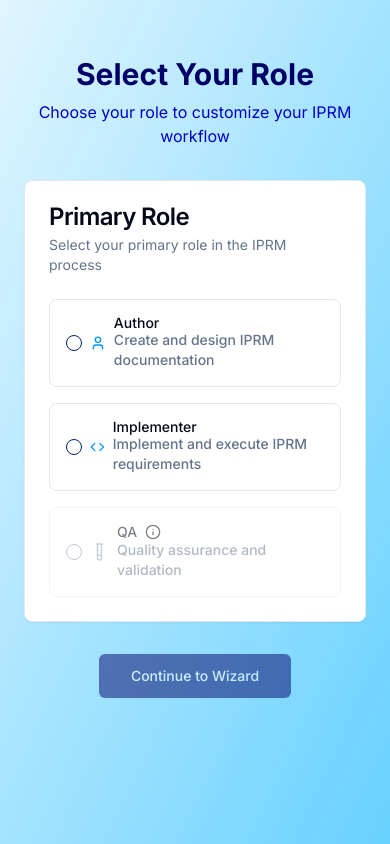
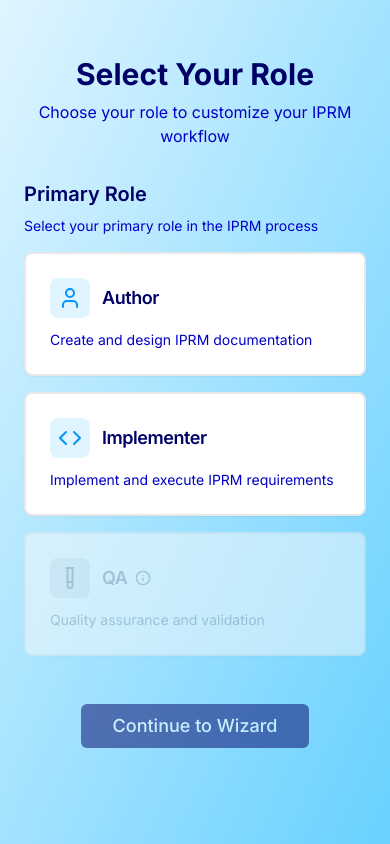
Before and after one commit to aniketaki/docs-v5-poc, a Next.js app: page / in a window 390 px wide. Both pictures are taken after a click on the button "SSO Login". Built offline with nearby package versions, Linux system fonts and the light colour scheme.

Commit message:
feat: enhance role/profile selection with card-based UI
Introduce interactive cards, selection states, accessibility, and responsive design.

#VERCEL_SKIP

Co-authored-by: null <23373854+aniketaki@users.noreply.github.com>

```diff
--- a/components/wizard/RoleSelection.tsx
+++ b/components/wizard/RoleSelection.tsx
@@ -1,19 +1,122 @@
 "use client"
 
+import type React from "react"
+
 import { useState } from "react"
-import { User, Code, TestTube, HeadphonesIcon, Info } from "lucide-react"
+import { User, Code, TestTube, HeadphonesIcon, Info, Check } from "lucide-react"
 import { Button } from "@/components/ui/button"
 import { Card, CardContent, CardDescription, CardHeader, CardTitle } from "@/components/ui/card"
-import { RadioGroup, RadioGroupItem } from "@/components/ui/radio-group"
-import { Label } from "@/components/ui/label"
 import { Tooltip, TooltipContent, TooltipProvider, TooltipTrigger } from "@/components/ui/tooltip"
 import { useWizardState } from "@/hooks/useWizardState"
+import { cn } from "@/lib/utils"
 import type { UserRole, ImplementerProfile } from "@/types/wizard"
+
+interface RoleCardProps {
+  id: string
+  title: string
+  description: string
+  icon: React.ComponentType<{ className?: string }>
+  isSelected: boolean
+  isDisabled?: boolean
+  onClick: () => void
+  tooltip?: string
+}
+
+function RoleCard({ id, title, description, icon: Icon, isSelected, isDisabled, onClick, tooltip }: RoleCardProps) {
+  const cardContent = (
+    <Card
+      className={cn(
+        "relative cursor-pointer transition-all duration-200 border-2 hover:shadow-md",
+        "focus-within:ring-2 focus-within:ring-[#0095FF] focus-within:ring-offset-2",
+        isSelected && "border-[#0095FF] bg-[#E0F5FF] shadow-md",
+        !isSelected && !isDisabled && "border-gray-200 hover:border-[#68D1FF] hover:bg-[#E0F5FF]/50",
+        isDisabled && "opacity-50 cursor-not-allowed border-gray-200 bg-gray-50",
+      )}
+      onClick={!isDisabled ? onClick : undefined}
+      role="button"
+      tabIndex={isDisabled ? -1 : 0}
+      aria-pressed={isSelected}
+      aria-disabled={isDisabled}
+      onKeyDown={(e) => {
+        if (!isDisabled && (e.key === "Enter" || e.key === " ")) {
+          e.preventDefault()
+          onClick()
+        }
+      }}
+    >
+      {isSelected && (
+        <div className="absolute top-3 right-3 w-6 h-6 bg-[#0095FF] rounded-full flex items-center justify-center">
+          <Check className="h-4 w-4 text-white" />
+        </div>
+      )}
+
+      <CardHeader className="pb-3">
+        <div className="flex items-center space-x-3">
+          <div
+            className={cn(
+              "p-2 rounded-lg transition-colors",
+              isSelected ? "bg-[#0095FF] text-white" : "bg-[#E0F5FF] text-[#0095FF]",
+              isDisabled && "bg-gray-200 text-gray-400",
+            )}
+          >
+            <Icon className="h-6 w-6" />
+          </div>
+          <div className="flex-1">
+            <CardTitle
+              className={cn(
+                "text-lg flex items-center gap-2",
+                isSelected ? "text-[#000067]" : "text-[#000067]",
+                isDisabled && "text-gray-400",
+              )}
+            >
+              {title}
+              {isDisabled && <Info className="h-4 w-4" />}
+            </CardTitle>
+          </div>
+        </div>
+      </CardHeader>
+
+      <CardContent className="pt-0">
+        <CardDescription
+          className={cn("text-sm", isSelected ? "text-[#0000C9]" : "text-[#0000C9]", isDisabled && "text-gray-400")}
+        >
+          {description}
+        </CardDescription>
+      </CardContent>
+    </Card>
+  )
+
+  if (isDisabled && tooltip) {
+    return (
+      <TooltipProvider>
+        <Tooltip>
+          <TooltipTrigger asChild>{cardContent}</TooltipTrigger>
+          <TooltipContent>
+            <p>{tooltip}</p>
+          </TooltipContent>
+        </Tooltip>
+      </TooltipProvider>
+    )
+  }
+
+  return cardContent
+}
 
 export function RoleSelection() {
   const { setRole, setProfile, setCurrentStep } = useWizardState()
   const [selectedRole, setSelectedRole] = useState<UserRole | "">("")
   const [selectedProfile, setSelectedProfile] = useState<ImplementerProfile | "">("")
+
+  const handleRoleSelect = (role: UserRole) => {
+    setSelectedRole(role)
+    if (role !== "implementer") {
+      setSelectedProfile("")
+    }
+  }
+
+  const handleProfileSelect = (profile: ImplementerProfile) => {
+    setSelectedProfile(profile)
+  }
 
   const handleContinue = () => {
     if (selectedRole && (selectedRole !== "implementer" || selectedProfile)) {
@@ -25,131 +128,128 @@ export function RoleSelection() {
 
   const isValid = selectedRole && (selectedRole !== "implementer" || selectedProfile)
 
+  const roleOptions = [
+    {
+      id: "author",
+      title: "Author",
+      description: "Create and design IPRM documentation",
+      icon: User,
+      isDisabled: false,
+    },
+    {
+      id: "implementer",
+      title: "Implementer",
+      description: "Implement and execute IPRM requirements",
+      icon: Code,
+      isDisabled: false,
+    },
+    {
+      id: "qa",
+      title: "QA",
+      description: "Quality assurance and validation",
+      icon: TestTube,
+      isDisabled: true,
+      tooltip: "Coming soon",
+    },
+  ]
+
+  const profileOptions = [
+    {
+      id: "developer",
+      title: "Developer",
+      description: "Software development and coding",
+      icon: Code,
+    },
+    {
+      id: "tester",
+      title: "Tester",
+      description: "Testing and quality assurance",
+      icon: TestTube,
+    },
+    {
+      id: "support",
+      title: "Support Lead",
+      description: "Support operations and maintenance",
+      icon: HeadphonesIcon,
+    },
+  ]
+
   return (
-    <div className="max-w-4xl mx-auto p-6 space-y-8">
+    <div className="max-w-6xl mx-auto p-6 space-y-8">
       <div className="text-center space-y-2">
         <h1 className="text-3xl font-bold text-[#000067]">Select Your Role</h1>
         <p className="text-[#0000C9]">Choose your role to customize your IPRM workflow</p>
       </div>
 
-      <Card>
-        <CardHeader>
-          <CardTitle>Primary Role</CardTitle>
-          <CardDescription>Select your primary role in the IPRM process</CardDescription>
-        </CardHeader>
-        <CardContent>
-          <RadioGroup
-            value={selectedRole}
-            onValueChange={(value) => {
-              setSelectedRole(value as UserRole)
-              if (value !== "implementer") {
-                setSelectedProfile("")
-              }
-            }}
-            className="grid grid-cols-1 md:grid-cols-3 gap-4"
-          >
-            <div className="flex items-center space-x-2 p-4 border rounded-lg hover:bg-[#E0F5FF] transition-colors">
-              <RadioGroupItem value="author" id="author" />
-              <Label htmlFor="author" className="flex items-center space-x-2 cursor-pointer flex-1">
-                <User className="h-5 w-5 text-[#0095FF]" />
+      <div className="space-y-8">
+        {/* Primary Role Selection */}
+        <div className="space-y-4">
           <div>
-                  <div className="font-medium">Author</div>
-                  <div className="text-sm text-muted-foreground">Create and design IPRM documentation</div>
-                </div>
-              </Label>
+            <h2 className="text-xl font-semibold text-[#000067] mb-2">Primary Role</h2>
+            <p className="text-[#0000C9] text-sm">Select your primary role in the IPRM process</p>
           </div>
 
-            <div className="flex items-center space-x-2 p-4 border rounded-lg hover:bg-[#E0F5FF] transition-colors">
-              <RadioGroupItem value="implementer" id="implementer" />
-              <Label htmlFor="implementer" className="flex items-center space-x-2 cursor-pointer flex-1">
-                <Code className="h-5 w-5 text-[#0095FF]" />
-                <div>
-                  <div className="font-medium">Implementer</div>
-                  <div className="text-sm text-muted-foreground">Implement and execute IPRM requirements</div>
+          <div
+            className="grid grid-cols-1 md:grid-cols-3 gap-4"
+            role="radiogroup"
+            aria-label="Select your primary role"
+          >
+            {roleOptions.map((option) => (
+              <RoleCard
+                key={option.id}
+                id={option.id}
+                title={option.title}
+                description={option.description}
+                icon={option.icon}
+                isSelected={selectedRole === option.id}
+                isDisabled={option.isDisabled}
+                onClick={() => !option.isDisabled && handleRoleSelect(option.id as UserRole)}
+                tooltip={option.tooltip}
+              />
+            ))}
           </div>
-              </Label>
         </div>
 
-            <TooltipProvider>
-              <Tooltip>
-                <TooltipTrigger asChild>
-                  <div className="flex items-center space-x-2 p-4 border rounded-lg opacity-50 cursor-not-allowed">
-                    <RadioGroupItem value="qa" id="qa" disabled />
-                    <Label htmlFor="qa" className="flex items-center space-x-2 cursor-not-allowed flex-1">
-                      <TestTube className="h-5 w-5 text-gray-400" />
+        {/* Implementer Profile Selection */}
+        {selectedRole === "implementer" && (
+          <div className="space-y-4 animate-in slide-in-from-top-4 duration-300">
             <div>
-                        <div className="font-medium flex items-center gap-2">
-                          QA
-                          <Info className="h-4 w-4" />
-                        </div>
-                        <div className="text-sm text-muted-foreground">Quality assurance and validation</div>
-                      </div>
-                    </Label>
-                  </div>
-                </TooltipTrigger>
-                <TooltipContent>
-                  <p>Coming soon</p>
-                </TooltipContent>
-              </Tooltip>
-            </TooltipProvider>
-          </RadioGroup>
-        </CardContent>
-      </Card>
-
-      {selectedRole === "implementer" && (
-        <Card>
-          <CardHeader>
-            <CardTitle>Implementer Profile</CardTitle>
-            <CardDescription>Select your specific implementer role</CardDescription>
-          </CardHeader>
-          <CardContent>
-            <RadioGroup
-              value={selectedProfile}
-              onValueChange={setSelectedProfile}
-              className="grid grid-cols-1 md:grid-cols-3 gap-4"
-            >
-              <div className="flex items-center space-x-2 p-4 border rounded-lg hover:bg-[#E0F5FF] transition-colors">
-                <RadioGroupItem value="developer" id="developer" />
-                <Label htmlFor="developer" className="flex items-center space-x-2 cursor-pointer flex-1">
-                  <Code className="h-5 w-5 text-[#0095FF]" />
-                  <div>
-                    <div className="font-medium">Developer</div>
-                    <div className="text-sm text-muted-foreground">Software development and coding</div>
-                  </div>
-                </Label>
+              <h2 className="text-xl font-semibold text-[#000067] mb-2">Implementer Profile</h2>
+              <p className="text-[#0000C9] text-sm">Select your specific implementer role</p>
             </div>
 
-              <div className="flex items-center space-x-2 p-4 border rounded-lg hover:bg-[#E0F5FF] transition-colors">
-                <RadioGroupItem value="tester" id="tester" />
-                <Label htmlFor="tester" className="flex items-center space-x-2 cursor-pointer flex-1">
-                  <TestTube className="h-5 w-5 text-[#0095FF]" />
-                  <div>
-                    <div className="font-medium">Tester</div>
-                    <div className="text-sm text-muted-foreground">Testing and quality assurance</div>
+            <div
+              className="grid grid-cols-1 md:grid-cols-3 gap-4"
+              role="radiogroup"
+              aria-label="Select your implementer profile"
+            >
+              {profileOptions.map((option) => (
+                <RoleCard
+                  key={option.id}
+                  id={option.id}
+                  title={option.title}
+                  description={option.description}
+                  icon={option.icon}
+                  isSelected={selectedProfile === option.id}
+                  isDisabled={false}
+                  onClick={() => handleProfileSelect(option.id as ImplementerProfile)}
+                />
+              ))}
             </div>
-                </Label>
+          </div>
+        )}
       </div>
 
-              <div className="flex items-center space-x-2 p-4 border rounded-lg hover:bg-[#E0F5FF] transition-colors">
-                <RadioGroupItem value="support" id="support" />
-                <Label htmlFor="support" className="flex items-center space-x-2 cursor-pointer flex-1">
-                  <HeadphonesIcon className="h-5 w-5 text-[#0095FF]" />
-                  <div>
-                    <div className="font-medium">Support Lead</div>
-                    <div className="text-sm text-muted-foreground">Support operations and maintenance</div>
-                  </div>
-                </Label>
-              </div>
-            </RadioGroup>
-          </CardContent>
-        </Card>
-      )}
-
-      <div className="flex justify-center">
+      <div className="flex justify-center pt-4">
         <Button
           onClick={handleContinue}
           disabled={!isValid}
-          className="bg-[#000067] hover:bg-[#0000C9] text-white px-8"
+          className={cn(
+            "px-8 py-3 text-lg font-medium transition-all duration-200",
+            "bg-[#000067] hover:bg-[#0000C9] text-white",
+            "focus:ring-2 focus:ring-[#0095FF] focus:ring-offset-2",
+            "disabled:opacity-50 disabled:cursor-not-allowed",
+          )}
           size="lg"
         >
           Continue to Wizard
```
Lines whose indentation alone changed are shown as unchanged.
